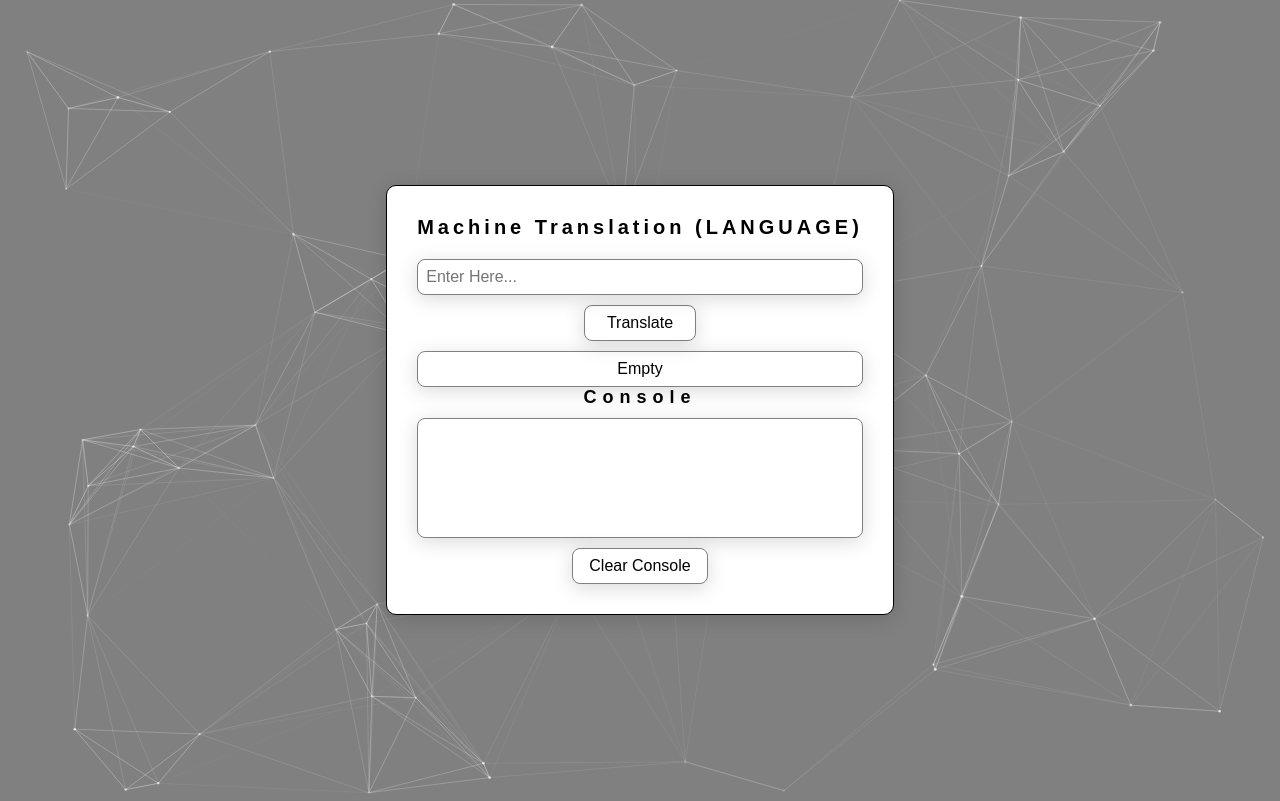
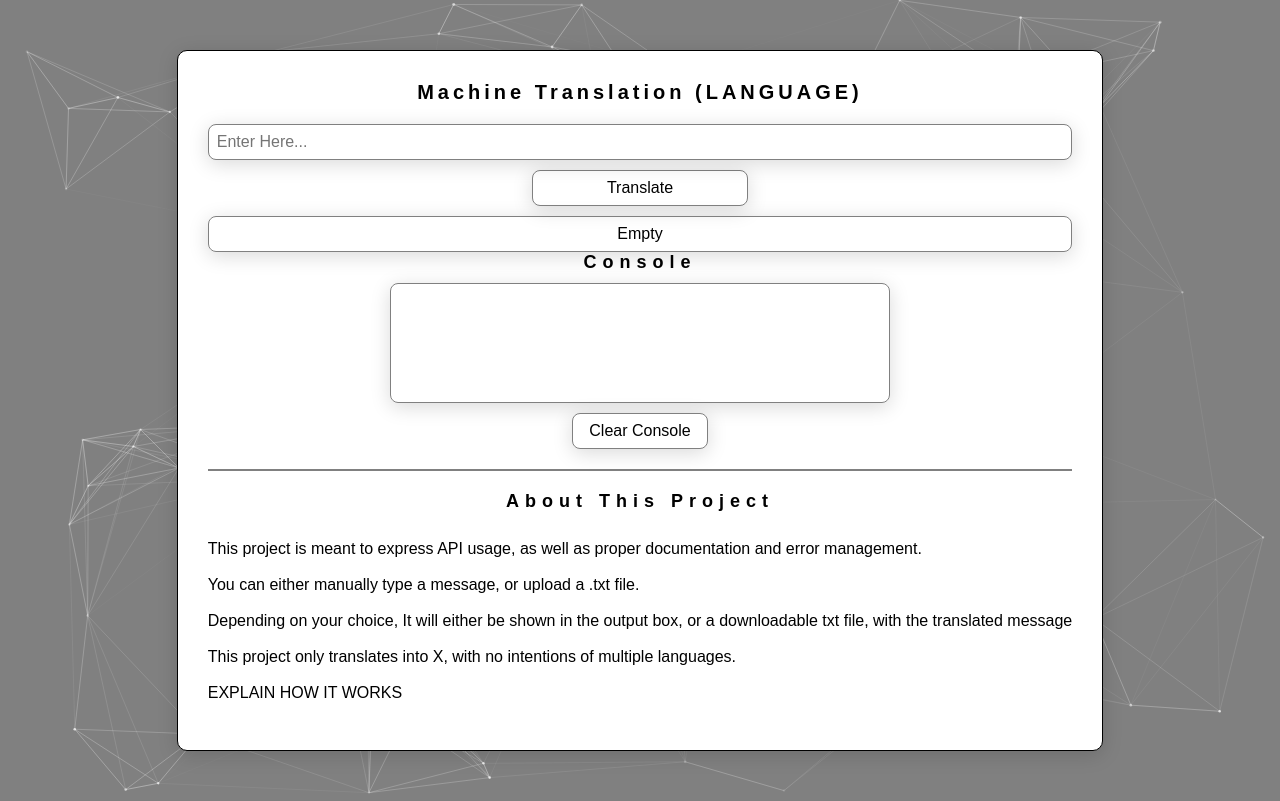
Before and after one commit to aarontjones/machine-translation, a website with bundled scripts: page index.html in a window 1280 px wide. Built offline with nearby package versions, Linux system fonts and the light colour scheme.

Commit message:
added about section to explain how it works

```diff
--- a/src/main.ts
+++ b/src/main.ts
@@ -85,6 +85,35 @@ consoleTitle.innerText = "Console"
 const consoleBox = document.createElement("div")
 consoleBox.className = "console-box"
 
+// Console Separator
+const separator = document.createElement("hr")
+separator.className = "separator"
+
+// About Title
+const aboutTitle = document.createElement("h1")
+aboutTitle.className = "about-title"
+aboutTitle.innerText = "About This Project"
+
+// about container
+const aboutContainer = document.createElement("div")
+aboutContainer.className = "about-container"
+
+// About
+const about = document.createElement("p")
+about.className = "about-section"
+about.innerText = `
+This project is meant to express API usage, as well as proper documentation and error management.
+
+You can either manually type a message, or upload a .txt file.
+
+Depending on your choice, It will either be shown in the output box, or a downloadable txt file, with the translated message
+
+This project only translates into X, with no intentions of multiple languages.
+
+EXPLAIN HOW IT WORKS
+
+`
+
 // Console Clear Button
 const clearButton = document.createElement("button")
 clearButton.className = "clear-button"
@@ -136,7 +165,7 @@ translateButton.addEventListener("click", () => {
     logToConsole(`Translated Message: ${value}`)
 })
 
-// Assembling layout
+// Assembling layout of main loop
 container.appendChild(title)
 container.appendChild(inputBox)
 container.appendChild(translateButton)
@@ -145,4 +174,12 @@ container.appendChild(consoleTitle)
 container.appendChild(consoleBox)
 container.appendChild(clearButton)
 
+// Separator
+container.appendChild(separator)
+
+// Information screen
+container.appendChild(aboutTitle)
+aboutContainer.appendChild(about)
+container.appendChild(aboutContainer)
+
 app.appendChild(container)
--- a/style.css
+++ b/style.css
@@ -105,8 +105,10 @@ body {
 
 /* Console area */
 .console-box {
+    display: block;
     height: 120px;
     width: 100%;
+    margin: 10px auto 0 auto;
     max-width: 500px;
     border-radius: 8px;
     border: 1px solid rgb(128, 128, 128);
@@ -123,3 +125,25 @@ body {
 .fade-out {
     opacity: 0;
 }
+
+/* Separator */
+.separator {
+    border: none;
+    height: 2px;
+    background-color: rgb(128, 128, 128);
+    margin-top: 20px;
+    margin-bottom: 20px;
+    width: 100%;
+}
+
+/* About / Information Screen */
+.about-title {
+    text-align: center;
+    margin-bottom: 10px;
+    font-size: 18px;
+    letter-spacing: 6px;
+}
+
+.about-continer {
+    max-width: 50%;
+}
```
Also changed, not shown: dist/main.js, 1 other file.
